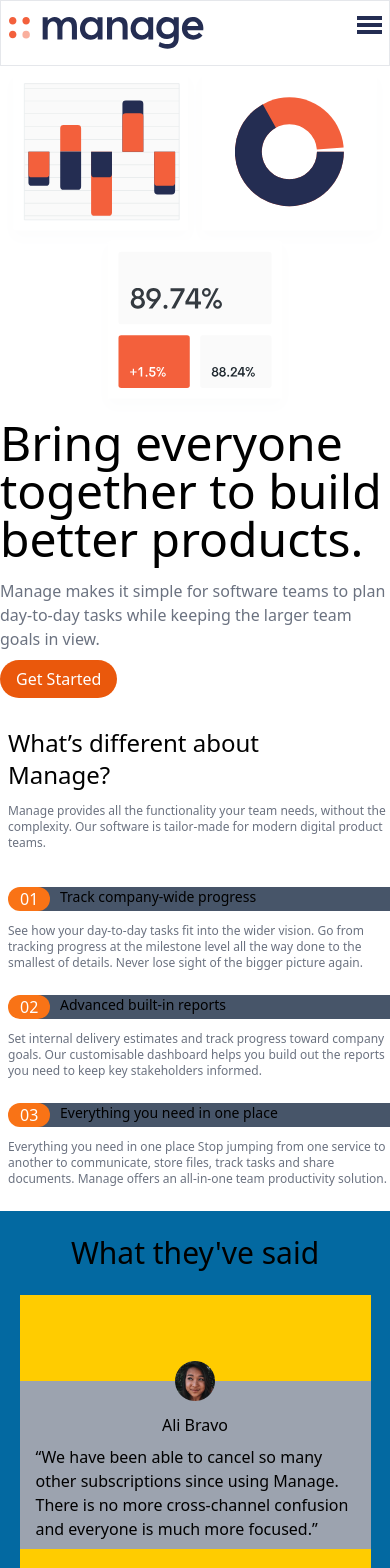
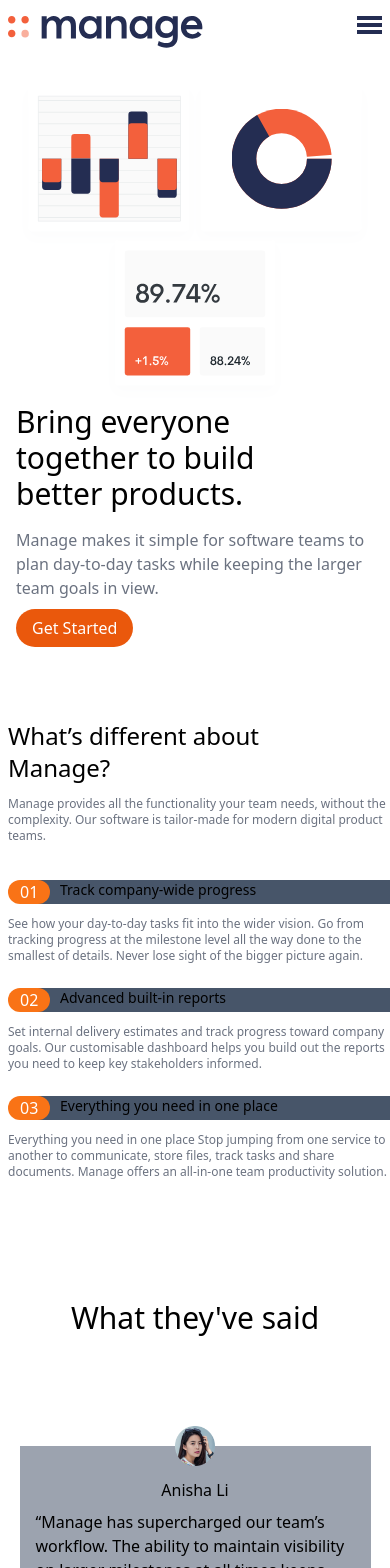
Before and after one commit to tsxepo-web/manage-landing-page, an Angular app: page / in a window 390 px wide. Shown: the top 1568 px of the page. Built offline with nearby package versions, Linux system fonts and the light colour scheme.

Commit message:
Clean up

```diff
--- a/src/app/Components/call-to-action/call-to-action.component.css
+++ b/src/app/Components/call-to-action/call-to-action.component.css
@@ -2,6 +2,5 @@
   background: url(../../../assets/images/bg-simplify-section-mobile.svg);
   background-repeat: no-repeat;
   background-color: orangered;
-  /* min-height: 200px; */
-  margin-top: 2rem;
+  min-height: 200px;
 }
--- a/src/app/Components/carousel/carousel.component.css
+++ b/src/app/Components/carousel/carousel.component.css
@@ -19,7 +19,7 @@
 
   &.swiper-slide-active {
     transform: scale(1);
-    background: #fc0;
+    background: white;
   }
 }
 .swiper-slide__content {
--- a/src/app/Components/carousel/carousel.component.html
+++ b/src/app/Components/carousel/carousel.component.html
@@ -1,4 +1,4 @@
-<section class="bg-sky-700 py-6">
+<section class="py-4 mb-20">
   <h1 class="text-center text-3xl pb-6">What they've said</h1>
 
   <div class="swiper">
--- a/src/app/Components/carousel/carousel.component.ts
+++ b/src/app/Components/carousel/carousel.component.ts
@@ -16,7 +16,7 @@
       centeredSlides: true,
       roundLengths: true,
       loop: true,
-      // autoplay: true,
+      autoplay: true,
 
       pagination: {
         el: '.swiper-pagination',
--- a/src/app/Components/header/header.component.html
+++ b/src/app/Components/header/header.component.html
@@ -1,8 +1,8 @@
-<header class="">
-  <div class="mx-auto max-w-7xl px-2 py-4 sm:px-6 sm:py-6 lg:px-8 border">
+<header class="mb-4 sm:mb-20">
+  <div class="mx-auto max-w-7xl px-2 py-4 sm:px-6 sm:py-6 lg:px-8">
     <div class="flex text-white items-center sm:items-stretch sm:justify-start">
       <div class="flex flex-shrink-0 items-start">
-        <img class="h-8 w-max" src="../../../assets/images/logo.svg" alt="" />
+        <img class="h-8 w-full" src="../../../assets/images/logo.svg" alt="" />
       </div>
 
       <div class="hidden sm:ml-6 sm:block">
--- a/src/app/Components/hero-section/hero-section.component.html
+++ b/src/app/Components/hero-section/hero-section.component.html
@@ -1,7 +1,7 @@
-<section>
-  <div class="flex flex-col-reverse sm:flex-row sm:container sm:mx-auto">
+<section class="mb-20 px-4 sm:px-0">
+  <div class="flex flex-col-reverse container mx-auto sm:flex-row">
     <div class="w-full lg:pt-20">
-      <h1 class="text-5xl lg:text-6xl">
+      <h1 class="text-3xl sm:text-5xl lg:text-6xl">
         Bring everyone <br />
         together to build <br />
         better products.
--- a/src/app/Components/main/main.component.html
+++ b/src/app/Components/main/main.component.html
@@ -1,4 +1,5 @@
-<main class="container ml-2 mr-2 mt-9 sm:flex sm:gap-4 sm:mx-auto">
+<main class="mb-20">
+  <div class="container ml-2 mr-2 sm:flex sm:gap-4 sm:mx-auto">
     <section class="w-full mb-9">
       <h2 class="text-2xl pb-3">
         What’s different about <br />
@@ -6,7 +7,8 @@
       </h2>
       <p class="text-xs text-gray-500">
         Manage provides all the functionality your team needs, without the
-      complexity. Our software is tailor-made for modern digital product teams.
+        complexity. Our software is tailor-made for modern digital product
+        teams.
       </p>
     </section>
     <aside class="w-full">
@@ -41,8 +43,8 @@
           </h2>
           <p class="text-xs text-gray-500">
             Set internal delivery estimates and track progress toward company
-          goals. Our customisable dashboard helps you build out the reports you
-          need to keep key stakeholders informed.
+            goals. Our customisable dashboard helps you build out the reports
+            you need to keep key stakeholders informed.
           </p>
         </div>
       </div>
@@ -59,10 +61,11 @@
           </h2>
           <p class="text-xs text-gray-500">
             Everything you need in one place Stop jumping from one service to
-          another to communicate, store files, track tasks and share documents.
-          Manage offers an all-in-one team productivity solution.
+            another to communicate, store files, track tasks and share
+            documents. Manage offers an all-in-one team productivity solution.
           </p>
         </div>
       </div>
     </aside>
+  </div>
 </main>
```
Lines whose indentation alone changed are shown as unchanged.
